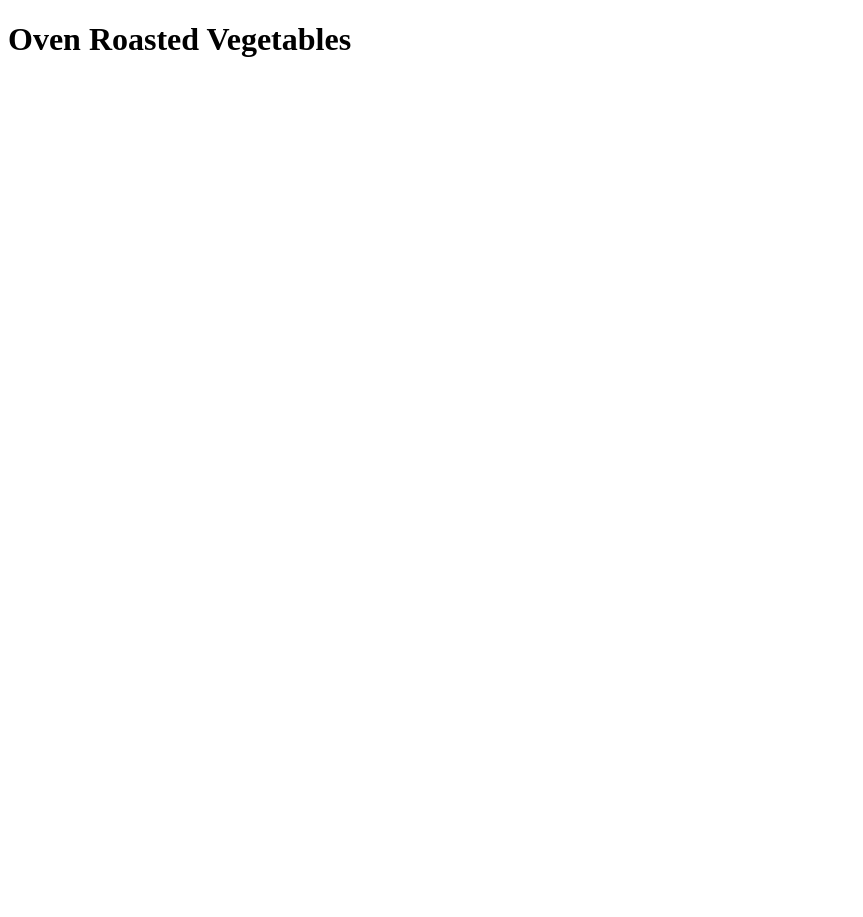
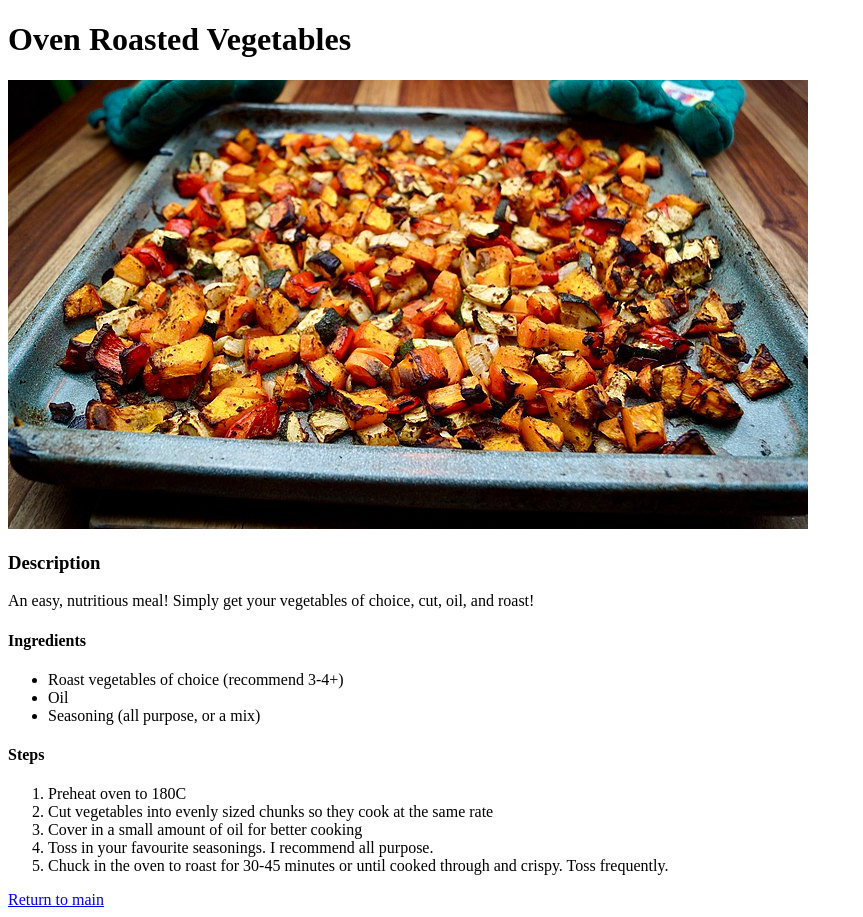
Before and after one commit to mondok94/odin-recipes, a plain HTML site: page recipes/roastveges.html in a window 1280 px wide. Shown: the whole page, without its empty margins (0-863 px from the left). Before the commit the page ends 800 px from the top, so only its background shows below. Drawn offline with Linux system fonts and the light colour scheme.

Commit message:
Add description, ingredients and instructions to recipes

```diff
--- a/recipes/roastveges.html
+++ b/recipes/roastveges.html
@@ -6,5 +6,23 @@
   </head>
   <body>
     <h1>Oven Roasted Vegetables</h1>
+    <img src="../img/roastveges.jpg" alt="Roast Vegetables">
+    <h3>Description</h3>
+    <p>An easy, nutritious meal! Simply get your vegetables of choice, cut, oil, and roast!</p>
+    <h4>Ingredients</h4>
+    <ul>
+      <li>Roast vegetables of choice (recommend 3-4+)</li>
+      <li>Oil</li>
+      <li>Seasoning (all purpose, or a mix)</li>
+    </ul>
+    <h4>Steps</h4>
+    <ol>
+      <li>Preheat oven to 180C</li>
+      <li>Cut vegetables into evenly sized chunks so they cook at the same rate</li>
+      <li>Cover in a small amount of oil for better cooking</li>
+      <li>Toss in your favourite seasonings. I recommend all purpose.</li>
+      <li>Chuck in the oven to roast for 30-45 minutes or until cooked through and crispy. Toss frequently.</li>
+    </ol>
+    <a href="../index.html">Return to main</a>
   </body>
 </html>
```
Also changed, not shown: recipes/berryweetbix.html (+17 -0 lines), recipes/sausages.html (+14 -0 lines).
